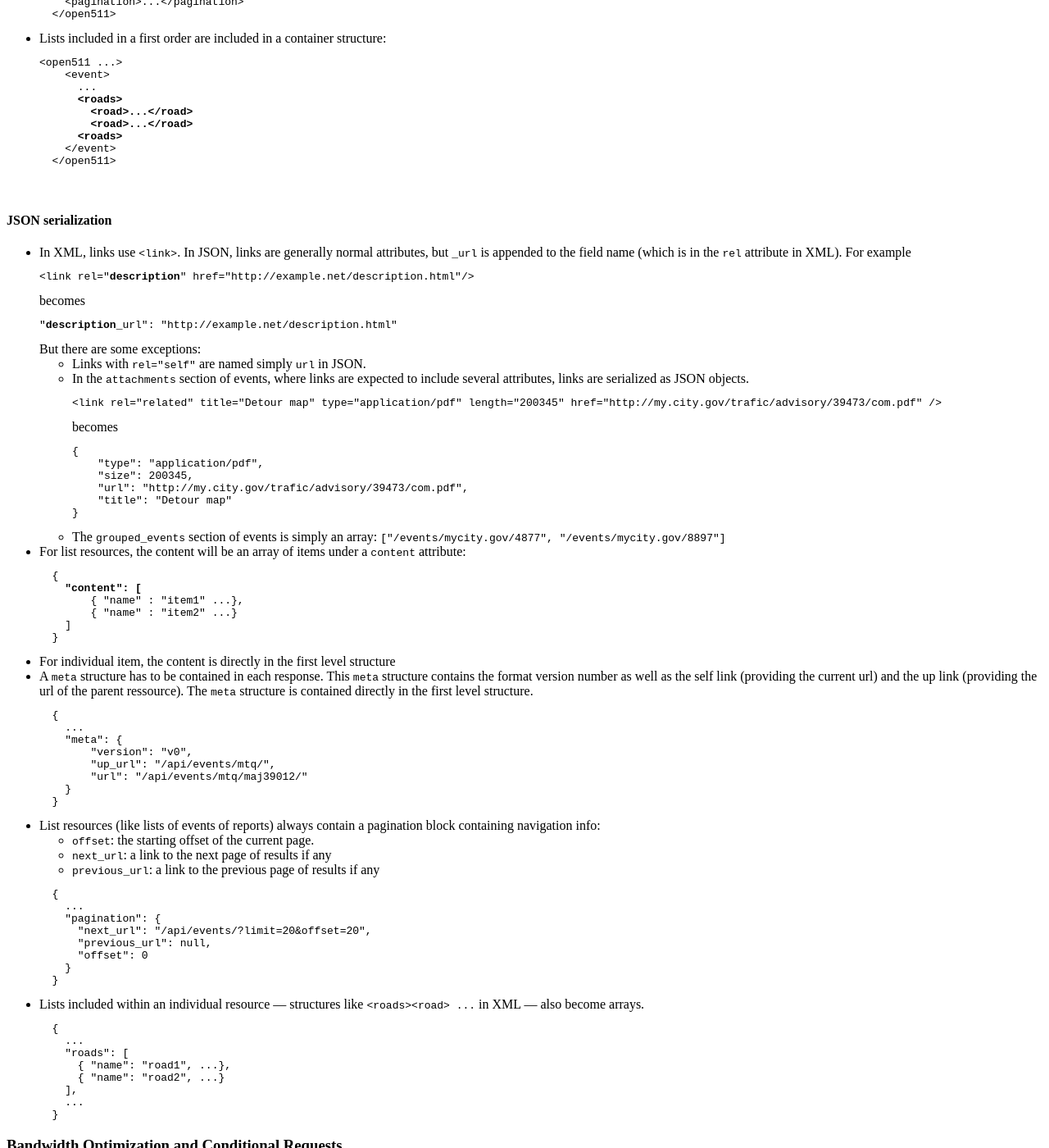
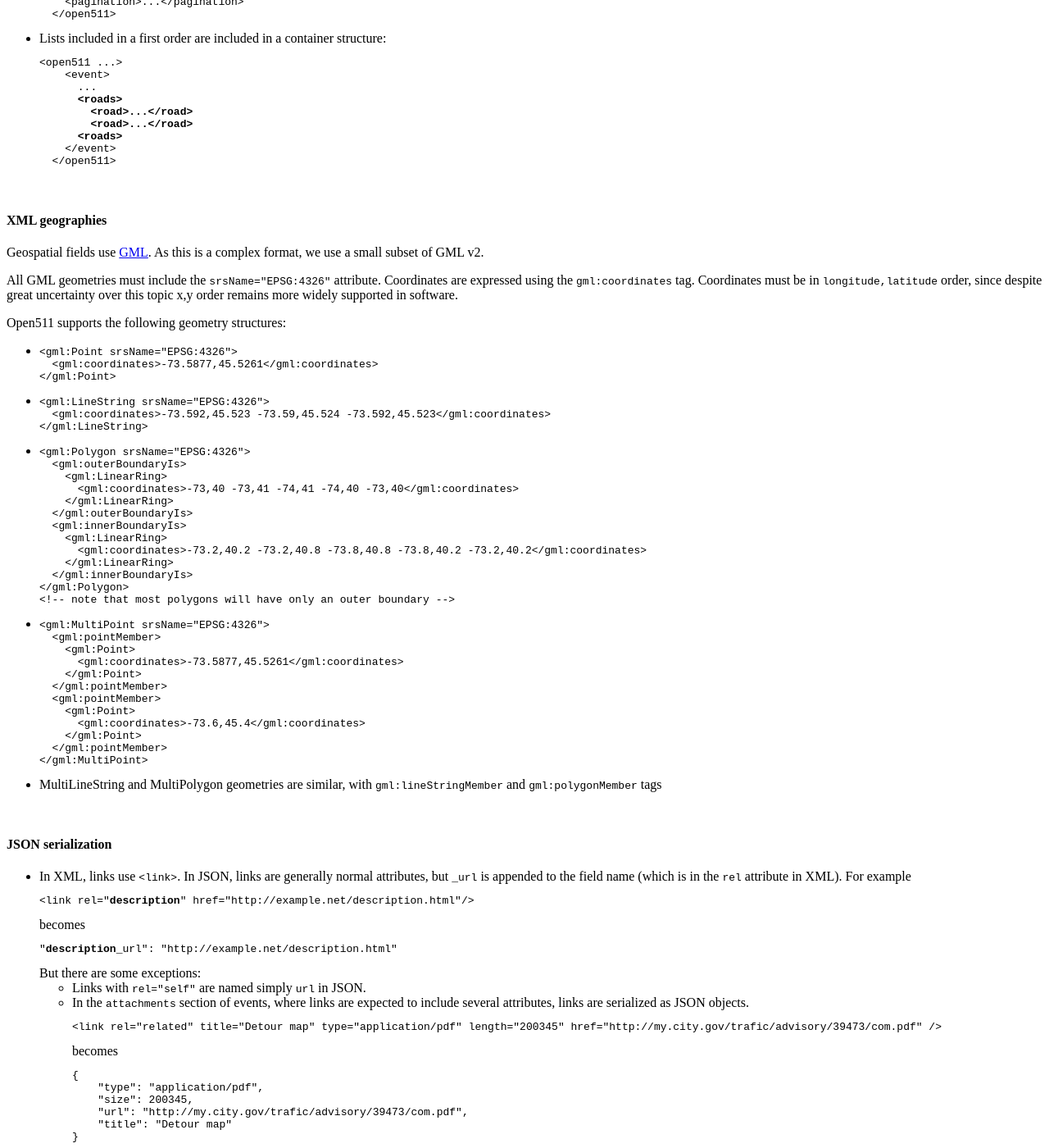
Before and after one commit to open511/Open511API, a Jekyll site: the page built from guidelines.html, in a window 1280 px wide and 1400 px high, scrolled down 2209 px. Shown: the whole window at 82% size. Built offline with Jekyll 4.4.1, drawn with Linux system fonts in a browser that asks for light colours; nearby versions of some CDN libraries; some of the changed text lies outside the part shown.

Commit message:
Offer guidelines on using GML, fixes #36

```diff
--- a/guidelines.html
+++ b/guidelines.html
@@ -14,9 +14,9 @@
   <li><a id="utf8"></a><b>Character encoding</b> must be in UTF-8</li>
   <li><a id="datetime"></a><b>DateTime and Date </b> fields will follow the ISO 8601 subset as per the <a href="http://www.w3.org/TR/NOTE-datetime">W3c note</a> except when specified otherwise</li>
   <li><a id="timezone"></a>When a <b>time zone</b> has to be specified explicitly (in a <code>timezone</code> field, rather than as part of an ISO timestamp), it must use a time zone name from the <a href="http://en.wikipedia.org/wiki/Tz_database">TZ Database</a></li>
-  <li><a id="geospatial"></a><b>Geospatial data</b> will follow existing standards:
+  <li><a id="geospatial"></a><b>Geospatial data</b> will follow existing standards, using the standard EPSG:4326 (latitude/longitude) spatial reference system:
     <ul>
-      <li>In XML, use <a href="http://en.wikipedia.org/wiki/Geography_Markup_Language">GML</a> with the EPSG:4326 (latitude/longitude) spatial reference system. <code><a href="https://github.com/opennorth/Open511API/issues/36">Issue 36</a></code></li>
+      <li>In XML, use a <a href="#xmlgeo">subset of GML v2</a></li>
       <li>In JSON, use <a href="http://www.geojson.org/">GeoJSON</a></li>
     </ul>
   </li>
@@ -124,6 +124,55 @@
   &lt;/open511&gt;</pre>
 </li>
 
+</ul>
+
+<p>&nbsp;</p>
+<a id="xmlgeo"></a>
+<h4>XML geographies</h4>
+
+<p>Geospatial fields use <a href="http://en.wikipedia.org/wiki/Geography_Markup_Language">GML</a>. As this is a complex format, we use a small subset of GML v2.</p>
+
+<p>All GML geometries must include the <code>srsName="EPSG:4326"</code> attribute. Coordinates are expressed using the <code>gml:coordinates</code> tag. Coordinates must be in <code>longitude,latitude</code> order, since despite great uncertainty over this topic x,y order remains more widely supported in software.</p>
+
+<p>Open511 supports the following geometry structures:</p>
+
+<ul>
+  <li><pre><code>&lt;gml:Point srsName="EPSG:4326"&gt;
+  &lt;gml:coordinates&gt;-73.5877,45.5261&lt;/gml:coordinates&gt;
+&lt;/gml:Point&gt;</code></pre></li>
+
+<li><pre><code>&lt;gml:LineString srsName="EPSG:4326"&gt;
+  &lt;gml:coordinates&gt;-73.592,45.523 -73.59,45.524 -73.592,45.523&lt;/gml:coordinates&gt;
+&lt;/gml:LineString&gt;</code></pre></li>
+
+<li><pre><code>&lt;gml:Polygon srsName="EPSG:4326"&gt;
+  &lt;gml:outerBoundaryIs&gt;
+    &lt;gml:LinearRing&gt;
+      &lt;gml:coordinates&gt;-73,40 -73,41 -74,41 -74,40 -73,40&lt;/gml:coordinates&gt;
+    &lt;/gml:LinearRing&gt;
+  &lt;/gml:outerBoundaryIs&gt;
+  &lt;gml:innerBoundaryIs&gt;
+    &lt;gml:LinearRing&gt;
+      &lt;gml:coordinates&gt;-73.2,40.2 -73.2,40.8 -73.8,40.8 -73.8,40.2 -73.2,40.2&lt;/gml:coordinates&gt;
+    &lt;/gml:LinearRing&gt;
+  &lt;/gml:innerBoundaryIs&gt;
+&lt;/gml:Polygon&gt;
+&lt;!-- note that most polygons will have only an outer boundary --&gt;</code></pre></li>
+
+<li><pre><code>&lt;gml:MultiPoint srsName="EPSG:4326"&gt;
+  &lt;gml:pointMember&gt;
+    &lt;gml:Point&gt;
+      &lt;gml:coordinates&gt;-73.5877,45.5261&lt;/gml:coordinates&gt;
+    &lt;/gml:Point&gt;
+  &lt;/gml:pointMember&gt;
+  &lt;gml:pointMember&gt;
+    &lt;gml:Point&gt;
+      &lt;gml:coordinates&gt;-73.6,45.4&lt;/gml:coordinates&gt;
+    &lt;/gml:Point&gt;
+  &lt;/gml:pointMember&gt;
+&lt;/gml:MultiPoint&gt;</code></pre></li>
+
+<li>MultiLineString and MultiPolygon geometries are similar, with <code>gml:lineStringMember</code> and <code>gml:polygonMember</code> tags</li>
 </ul>
 
 <p>&nbsp;</p>
```
Also changed, not shown: history.md (+1 -0 lines).
